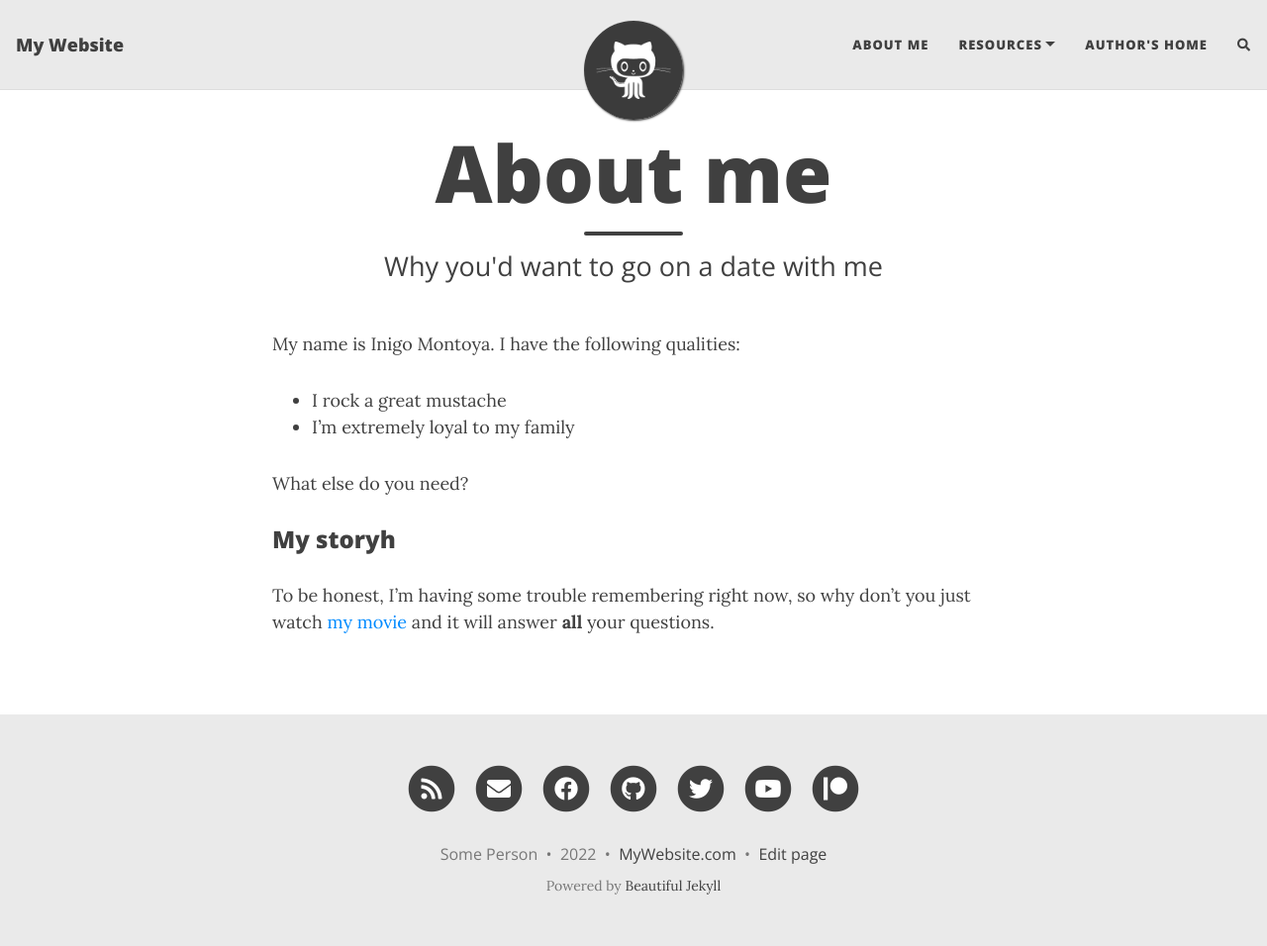
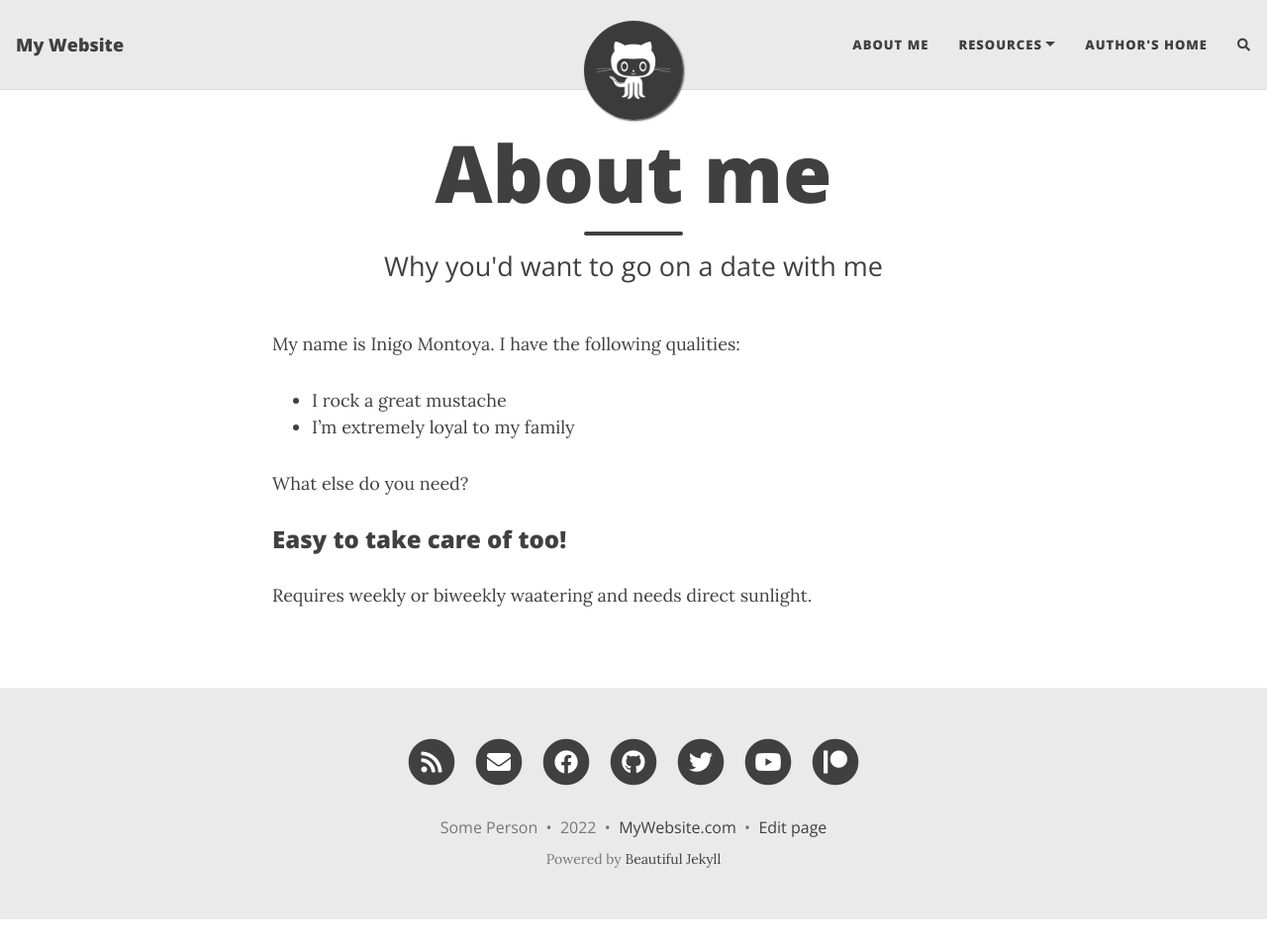
Before and after one commit to olivialeaver/olivialeaver.github.io, a Jekyll site: the page built from aboutme.md, in a window 1280 px wide and 956 px high. Shown: the whole window at 99% size. Built offline with Jekyll 4.4.1, drawn with Linux system fonts in a browser that asks for light colours; nearby versions of some CDN libraries; comment, search, counter and statistics services are not loaded.

Commit message:
Update aboutme.md

```diff
--- a/aboutme.md
+++ b/aboutme.md
@@ -11,6 +11,6 @@ My name is Inigo Montoya. I have the following qualities:
 
 What else do you need?
 
-### My storyh
+### Easy to take care of too!
 
-To be honest, I'm having some trouble remembering right now, so why don't you just watch [my movie](https://en.wikipedia.org/wiki/The_Princess_Bride_%28film%29) and it will answer **all** your questions.
+Requires weekly or biweekly waatering and needs direct sunlight.
```
